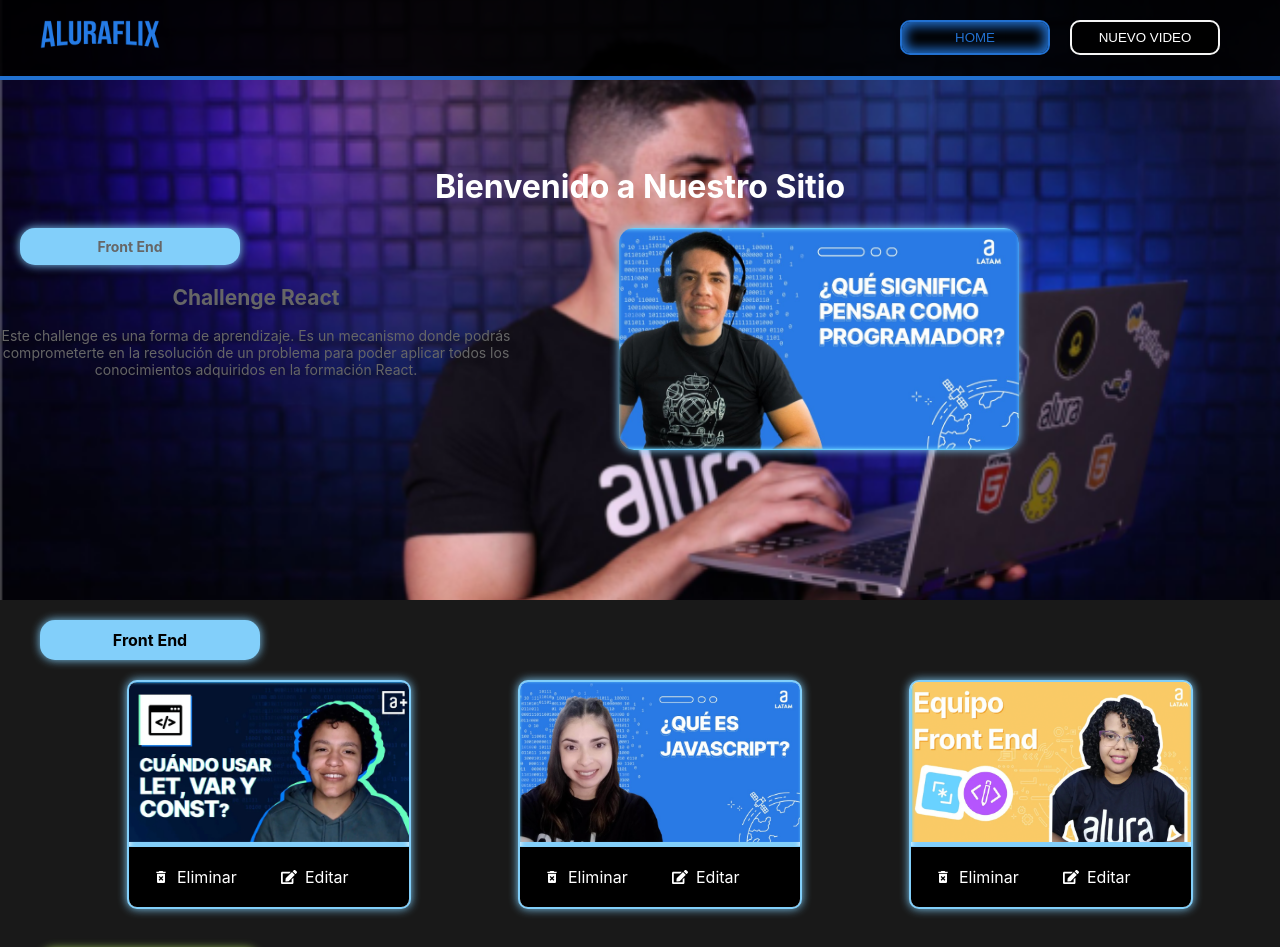
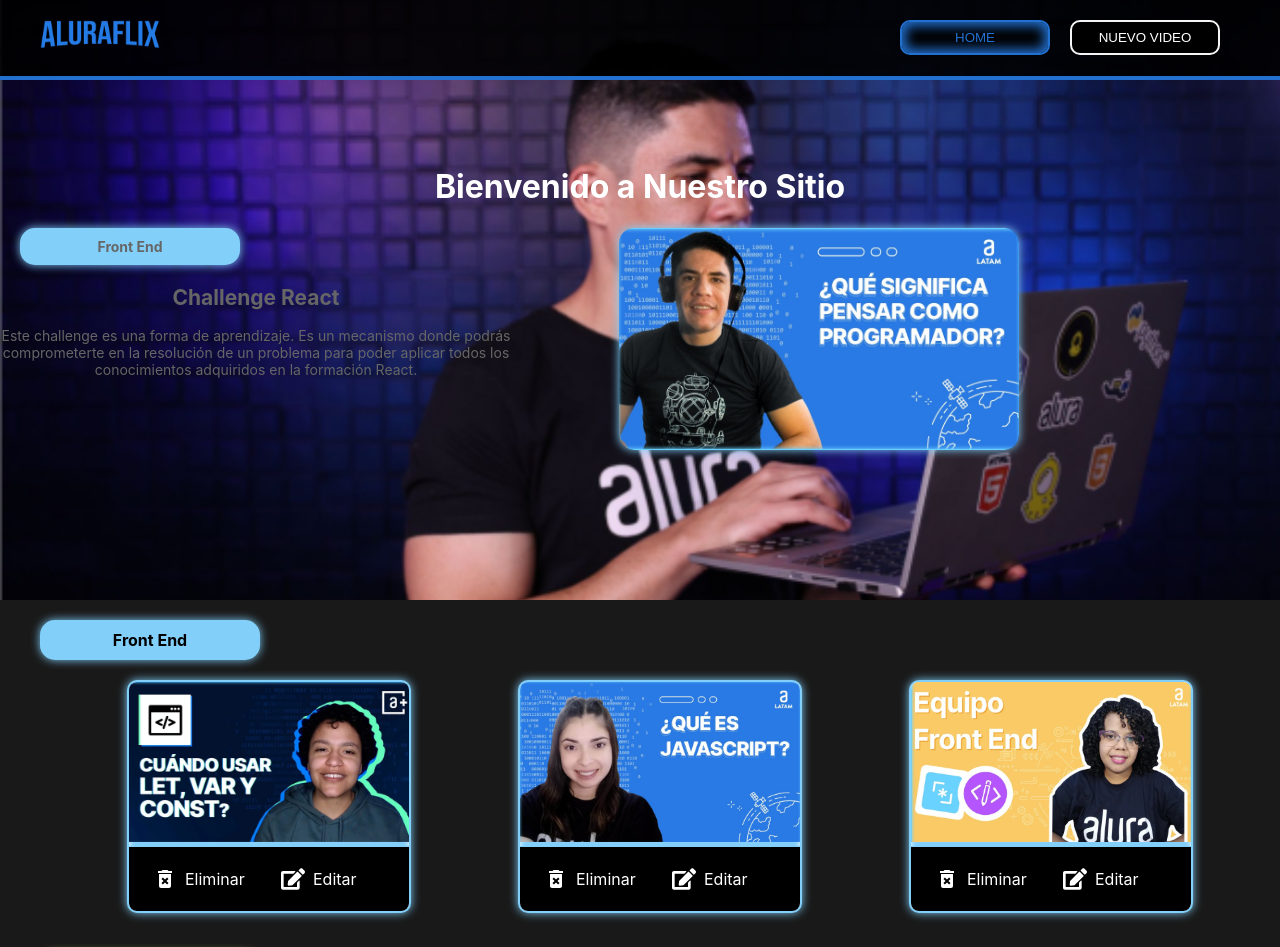
Before and after one commit to Itzel021/Aluraflix-React, a React (Create React App) app: page / in a window 1280 px wide. Shown: the top 947 px of the page. Built offline with nearby package versions, Linux system fonts and the light colour scheme.

Commit message:
Aluraflix: función eliminar video

```diff
--- a/src/App.js
+++ b/src/App.js
@@ -122,13 +122,25 @@ function App() {
     actualizarVideos([...videos, video]);
   };
 
+  //Eliminar video
+  const eliminarVideo = (id) => {
+    console.log("Eliminar video", id)
+    const nuevosVideos = videos.filter((video) => video.id !== id)
+    actualizarVideos(nuevosVideos)
+  }
+
   return (
     <Router>
       <Navbar />
       <Routes>
         <Route
           path="/"
-          element={<Home categorias={categorias} videos={videos} videoBanner={videoBanner} />}
+          element={<Home
+            categorias={categorias}
+            videos={videos}
+            videoBanner={videoBanner}
+            eliminarVideo={eliminarVideo}
+            />}
         />
         <Route
           path="/nuevo-video"
--- a/src/componentes/ListaVideos/index.jsx
+++ b/src/componentes/ListaVideos/index.jsx
@@ -3,7 +3,7 @@ import TituloCategoria from "../TituloCategoria";
 import VideoCard from "../VideoCard";
 import "./ListaVideos.css";
 
-const ListaVideos = ({ titulo, color, videos }) => {
+const ListaVideos = ({ titulo, color, videos, eliminarVideo }) => {
 
     return (
         <div className="container-listaVideos">
@@ -11,10 +11,12 @@ const ListaVideos = ({ titulo, color, videos }) => {
             {videos.map((video, index) => (
                 <VideoCard
                     key={index}
+                    id = {video.id}
                     titulo={video.titulo}
                     color={color}
                     imagen={video.imagen}
                     link={video.video}
+                    eliminarVideo={eliminarVideo}
                 />
             ))}
         </div>
--- a/src/componentes/Opciones/Opciones.css
+++ b/src/componentes/Opciones/Opciones.css
@@ -5,10 +5,14 @@
   justify-content: space-between;
 }
 .opcion {
-  width: 50%;
+  width: 100%;
   cursor: pointer;
   display: flex;
   align-items: center;
   padding: 8px 12px;
   gap: 8px;
+
 }
+.icon{
+  font-size: x-large;
+}
--- a/src/componentes/Opciones/index.jsx
+++ b/src/componentes/Opciones/index.jsx
@@ -2,13 +2,15 @@ import "./Opciones.css"
 import { MdDeleteForever } from "react-icons/md";
 import { FaEdit } from "react-icons/fa";
 
-const Opciones = () => {
+const Opciones = (props) => {
+    const {eliminarVideo, id} = props
+
     return <div className="container-opciones">
         <div className="opcion">
-            <MdDeleteForever /> Eliminar
+            <MdDeleteForever className="icon" onClick={()=>eliminarVideo(id)} /> Eliminar
         </div>
         <div className="opcion">
-            <FaEdit /> Editar
+            <FaEdit className="icon"/> Editar
         </div>
     </div>
 }
--- a/src/componentes/VideoCard/index.jsx
+++ b/src/componentes/VideoCard/index.jsx
@@ -5,7 +5,7 @@ import "./VideoCard.css"
 import imageMap from '../../assets/imageMap';
 
 const VideoCard = (props) => {
-  const { titulo, imagen, color, link } = props;
+  const { titulo, imagen, color, link, id, eliminarVideo} = props;
 
   const colorCard = {
     border: `2px solid ${color}`,
@@ -33,7 +33,7 @@ const imageSrc = isExternalUrl(imagen) ? imagen : imageMap[imagen];
         <img className="thumbnail" src={imageSrc} alt={titulo} />
       </a>
         <div className="info" style={colorInfo}>
-          <Opciones />
+          <Opciones eliminarVideo={eliminarVideo} id={id} />
         </div>
     </div>
   );
--- a/src/paginas/Home.jsx
+++ b/src/paginas/Home.jsx
@@ -3,7 +3,7 @@ import ListaVideos from '../componentes/ListaVideos'
 
 const Home = (props) => {
 
-  const{categorias,videos, videoBanner} = props
+  const{categorias,videos, videoBanner, eliminarVideo} = props
 
   return (
       <div className="container">
@@ -18,6 +18,7 @@ const Home = (props) => {
             titulo={categoria.titulo}
             color={categoria.colorPrimario}
             videos={videosFiltrados}
+            eliminarVideo={eliminarVideo}
           />
         );
       })}
```
